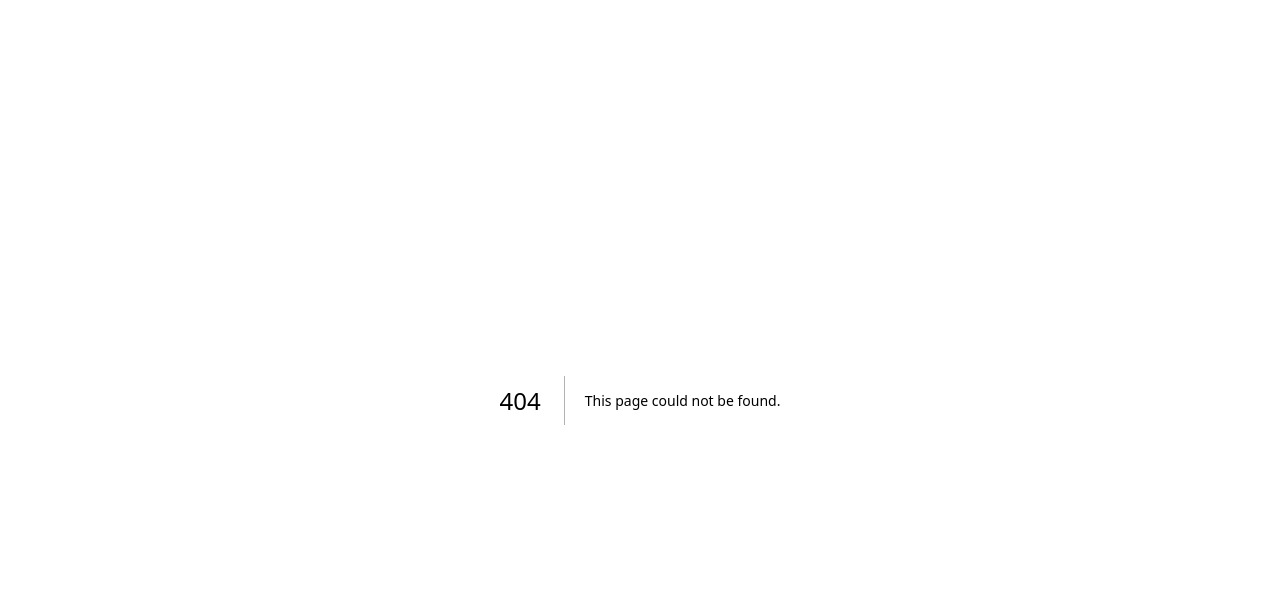
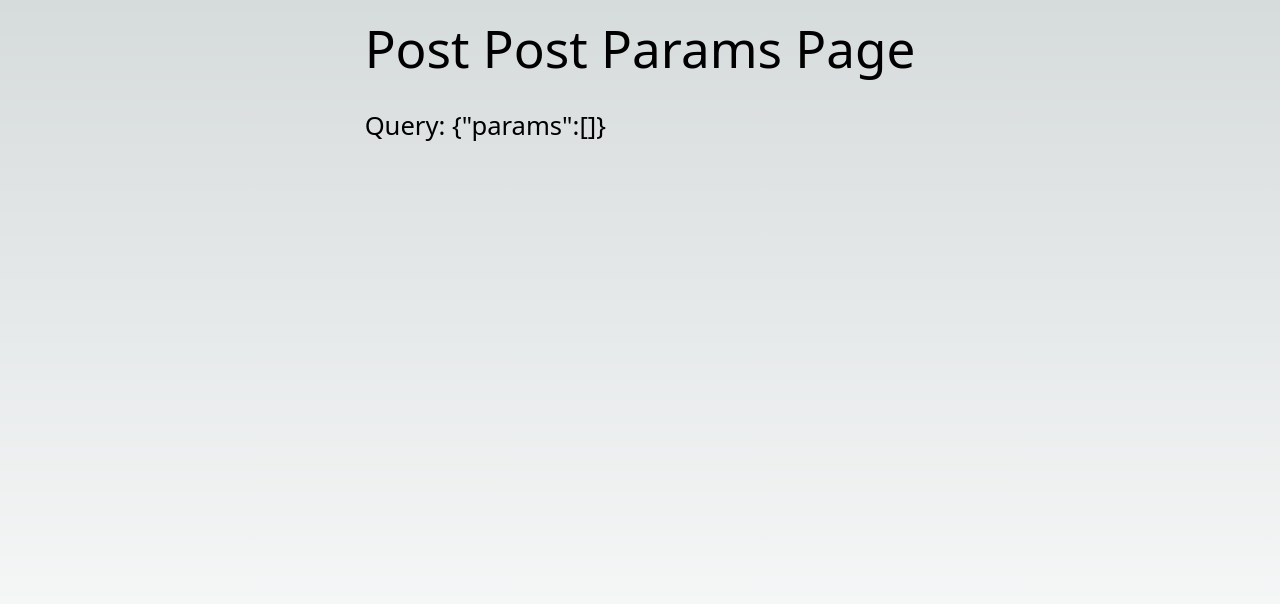
Before and after one commit to LaThinh/learn-nextjs, a Next.js app: page /posts in a window 1280 px wide. Before the commit this address had no page. Shown: the top 604 px of the page. Built offline with nearby package versions, Linux system fonts and the light colour scheme.

Commit message:
Add page Posts

```diff
--- a/pages/_app.tsx
+++ b/pages/_app.tsx
@@ -1,4 +1,5 @@
 import '@/styles/globals.css'
+import '@/styles/custom.css'
 import type { AppProps } from 'next/app'
 
 export default function App({ Component, pageProps }: AppProps) {
--- a/pages/_document.tsx
+++ b/pages/_document.tsx
@@ -3,9 +3,11 @@ import { Html, Head, Main, NextScript } from 'next/document'
 export default function Document() {
   return (
     <Html lang="en">
-      <Head />
+      <Head/>
       <body>
+        <div className="flex flex-col items-center">
         <Main />
+        </div>
         <NextScript />
       </body>
     </Html>
--- a/pages/about.tsx
+++ b/pages/about.tsx
@@ -1,10 +1,15 @@
+import * as React from 'react';
 import Link from "next/link";
 
-export default function About() {
-    return (
-        <main>
-        <h1>Title H1 Demo</h1>
+export interface IAboutPageProps {
+}
+
+export default function AboutPage (props: IAboutPageProps) {
+  return (
+    <div className="flex flex-col items-center">
+      <h1>Title H1 Demo</h1>
+      <br />
         <Link href="https://facebook.com/lathinh" target="_blank">Facebook</Link>
-        </main>
-    )
+    </div>
+  );
 }
--- /dev/null
+++ b/pages/posts/[...params].tsx
@@ -0,0 +1,16 @@
+import { useRouter } from 'next/router';
+import * as React from 'react';
+
+export interface PostParamsPageProps {
+}
+
+export default function PostParamsPage (props: PostParamsPageProps) {
+    const router = useRouter ();
+
+  return (
+    <div>
+      <h1>Post Post Params Page </h1>
+      <p>Query: {JSON.stringify(router.query)}</p>
+    </div>
+  );
+}
--- /dev/null
+++ b/pages/posts/[postId].tsx
@@ -0,0 +1,16 @@
+import { useRouter } from 'next/router';
+import * as React from 'react';
+
+export interface PostDetailPageProps {
+}
+
+export default function PostDetailPage (props: PostDetailPageProps) {
+    const router = useRouter ();
+
+  return (
+    <div>
+      <h1>Post Detail Page </h1>
+      <p>Query: {JSON.stringify(router.query)}</p>
+    </div>
+  );
+}
--- /dev/null
+++ b/pages/posts/create.tsx
@@ -0,0 +1,12 @@
+import * as React from 'react';
+
+export interface CreatePostPageProps {
+}
+
+export default function CreatePostPage (props: CreatePostPageProps) {
+  return (
+    <div>
+      <h1>Welcome to Create Post Page</h1>
+    </div>
+  );
+}
--- /dev/null
+++ b/pages/posts/index.tsx
@@ -0,0 +1,12 @@
+import * as React from 'react';
+
+export interface PostListProps {
+}
+
+export default function PostList (props: PostListProps) {
+  return (
+    <div>
+      Post List page
+    </div>
+  );
+}
--- /dev/null
+++ b/styles/custom.css
@@ -0,0 +1,8 @@
+body {
+  font-size: 1.6rem;
+}
+
+h1 {
+  margin: 10px auto 20px;
+  font-size: 2em;
+}
```
